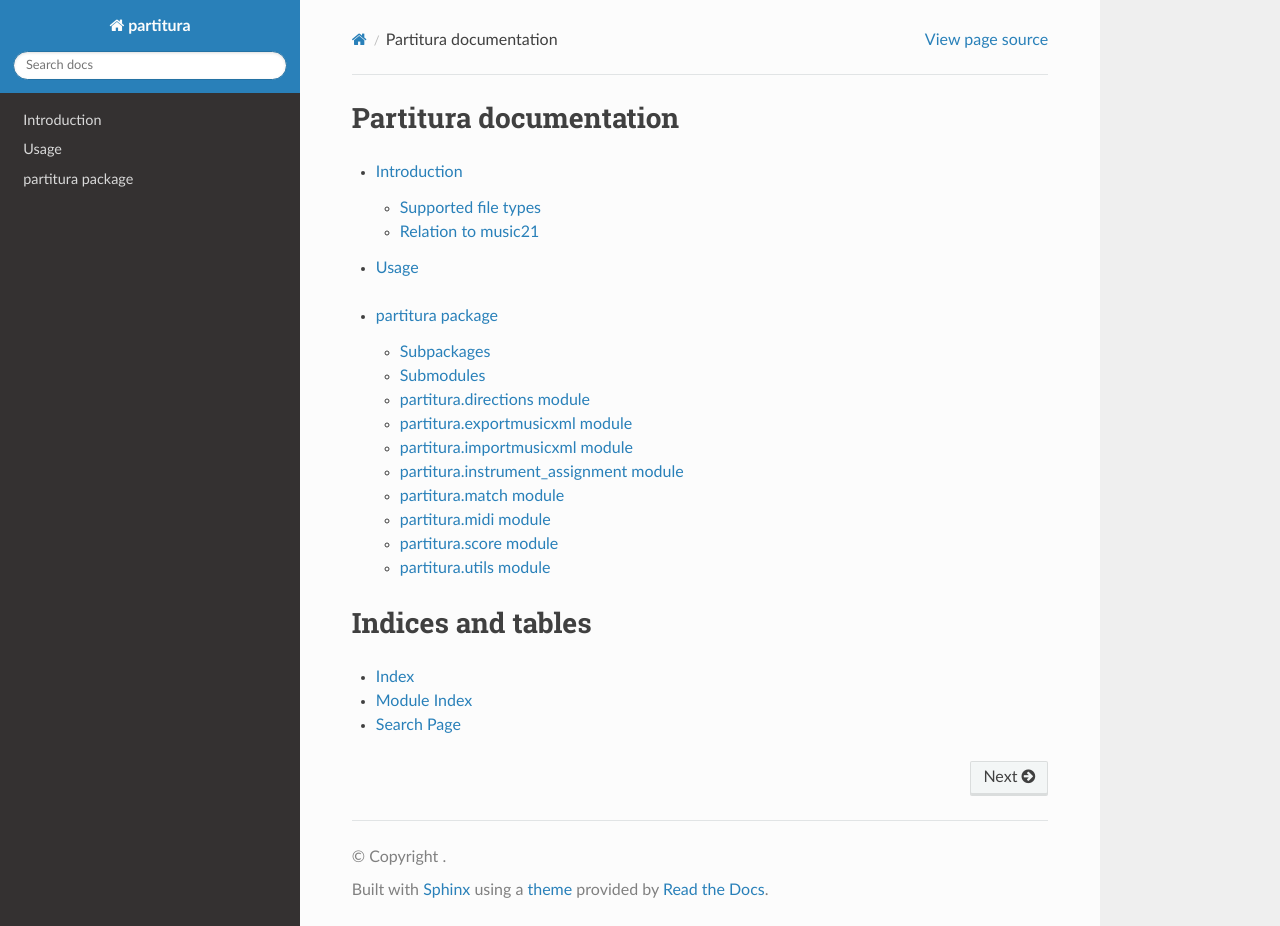
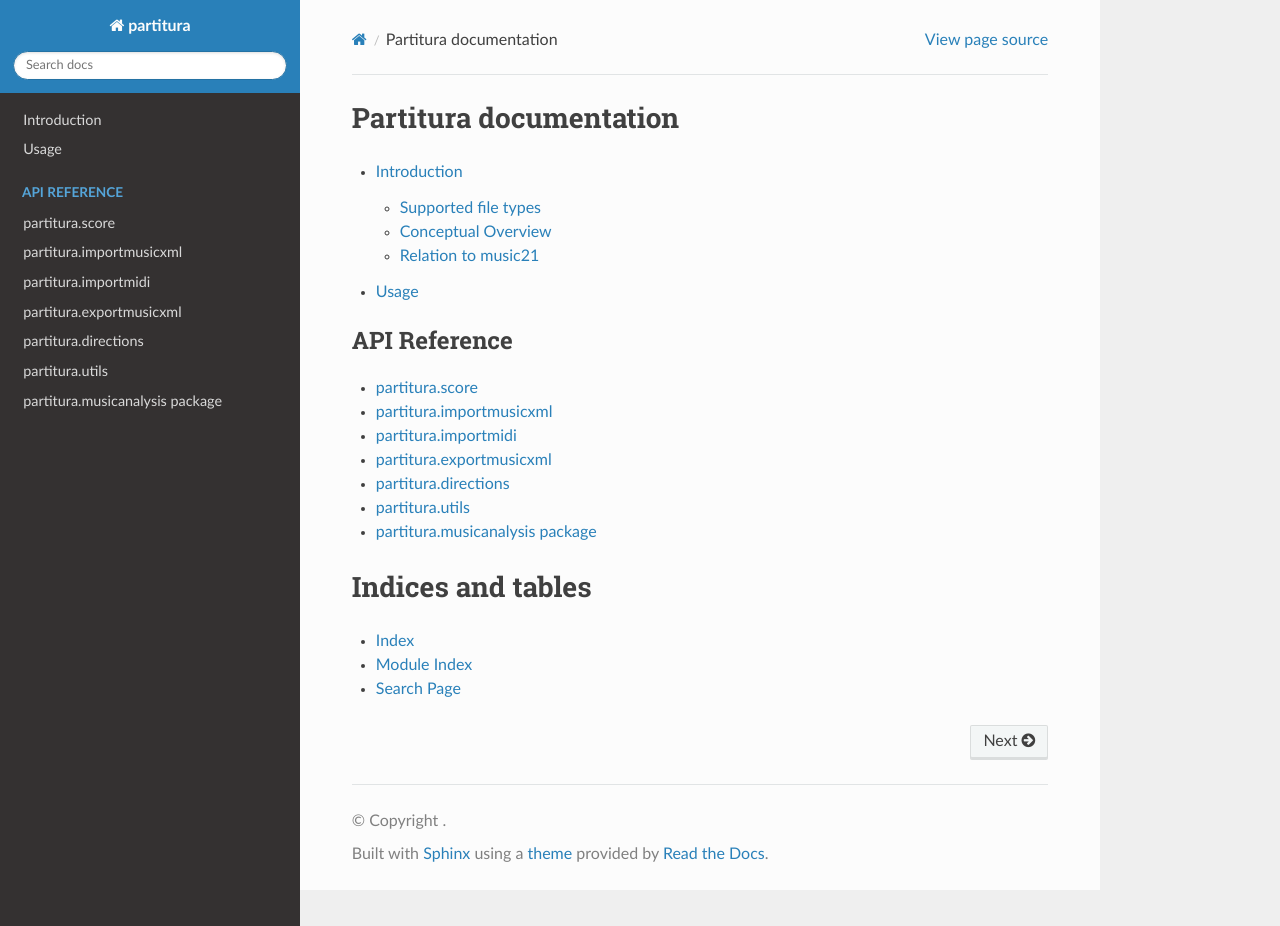
Before and after one commit to CPJKU/partitura, a Sphinx documentation site: the page built from docs/index.rst, in a window 1280 px wide and 926 px high. Built offline with Sphinx 7.4.7 and the Read the Docs theme 2.0.0, drawn with Linux system fonts in a browser that asks for light colours; pages that are not in the unit, such as notebooks, are missing from menus.

Commit message:
improve sphinx doc global structure; minor docstring fixes

```diff
--- a/docs/conf.py
+++ b/docs/conf.py
@@ -13,7 +13,6 @@
 import os
 import sys
 sys.path.insert(0, os.path.abspath('..'))
-
 
 # -- Project information -----------------------------------------------------
 
@@ -31,10 +30,16 @@ release = '1.0.0'
 # extensions coming with Sphinx (named 'sphinx.ext.*') or your custom
 # ones.
 extensions = [
+    'sphinx.ext.autodoc',
+    'sphinx.ext.autosummary',
+    'sphinx.ext.doctest',
+    'sphinx.ext.todo',
+    'sphinx.ext.coverage',
+    'sphinx.ext.mathjax',
+    'sphinx.ext.viewcode',
     'sphinxcontrib.napoleon',
-    'sphinx.ext.autodoc',
-    'sphinx_rtd_theme'
 ]
+
 
 # Add any paths that contain templates here, relative to this directory.
 templates_path = ['_templates']
--- a/docs/index.rst
+++ b/docs/index.rst
@@ -12,12 +12,16 @@ Partitura documentation
    introduction
    usage
 
+
 .. _api_reference:
 
 .. toctree::
-   :maxdepth: 2
+   :maxdepth: 1
+   :caption: API Reference
 
    modules/partitura
+   modules/partitura.musicanalysis
+
 
 Indices and tables
 ==================
--- a/docs/introduction.rst
+++ b/docs/introduction.rst
@@ -28,6 +28,10 @@ Supported file types
 Musical data can be loaded from and saved to MusicXML files, as well as MIDI
 files.
 
+Conceptual Overview
+-------------------
+
+
 Relation to `music21 <https://web.mit.edu/music21/>`_
 -----------------------------------------------------
 
--- a/docs/modules/partitura.rst
+++ b/docs/modules/partitura.rst
@@ -1,79 +1,45 @@
-partitura package
-=================
+partitura.score
+---------------
 
-.. automodule:: partitura
+.. automodule:: partitura.score
    :members:
    :undoc-members:
    :show-inheritance:
 
-Subpackages
------------
+partitura.importmusicxml
+------------------------
 
-.. toctree::
+.. automodule:: partitura.importmusicxml
+   :members:
+   :undoc-members:
+   :show-inheritance:
 
-   partitura.musicanalysis
+partitura.importmidi
+--------------------
 
-Submodules
-----------
+.. automodule:: partitura.importmidi
+   :members:
+   :undoc-members:
+   :show-inheritance:
 
-partitura.directions module
----------------------------
+partitura.exportmusicxml
+------------------------
+
+.. automodule:: partitura.exportmusicxml
+   :members:
+   :undoc-members:
+   :show-inheritance:
+
+partitura.directions
+--------------------
 
 .. automodule:: partitura.directions
    :members:
    :undoc-members:
    :show-inheritance:
 
-partitura.exportmusicxml module
--------------------------------
-
-.. automodule:: partitura.exportmusicxml
-   :members:
-   :undoc-members:
-   :show-inheritance:
-
-partitura.importmusicxml module
--------------------------------
-
-.. automodule:: partitura.importmusicxml
-   :members:
-   :undoc-members:
-   :show-inheritance:
-
-partitura.instrument\_assignment module
----------------------------------------
-
-.. automodule:: partitura.instrument_assignment
-   :members:
-   :undoc-members:
-   :show-inheritance:
-
-partitura.match module
-----------------------
-
-.. automodule:: partitura.match
-   :members:
-   :undoc-members:
-   :show-inheritance:
-
-partitura.midi module
----------------------
-
-.. automodule:: partitura.midi
-   :members:
-   :undoc-members:
-   :show-inheritance:
-
-partitura.score module
-----------------------
-
-.. automodule:: partitura.score
-   :members:
-   :undoc-members:
-   :show-inheritance:
-
-partitura.utils module
-----------------------
+partitura.utils
+---------------
 
 .. automodule:: partitura.utils
    :members:
```
Also changed, not shown: docs/modules/partitura.musicanalysis.rst (added, +33 -0 lines), 4 other files.
